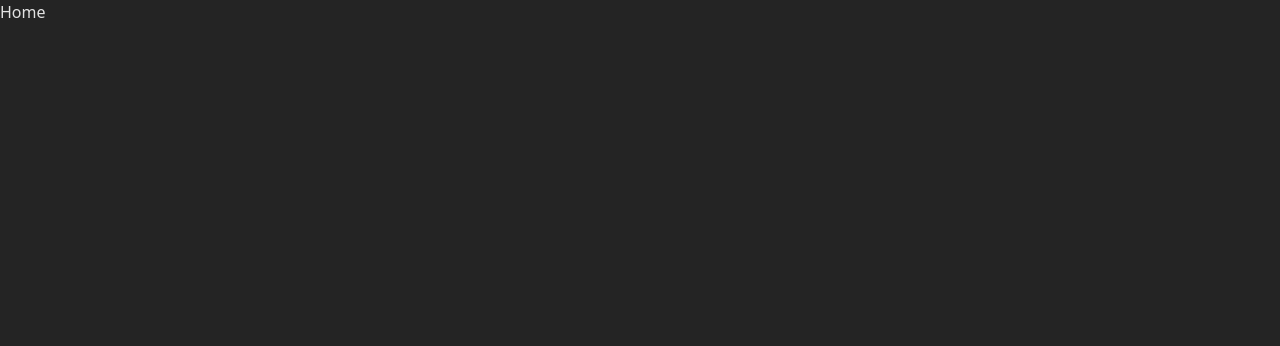
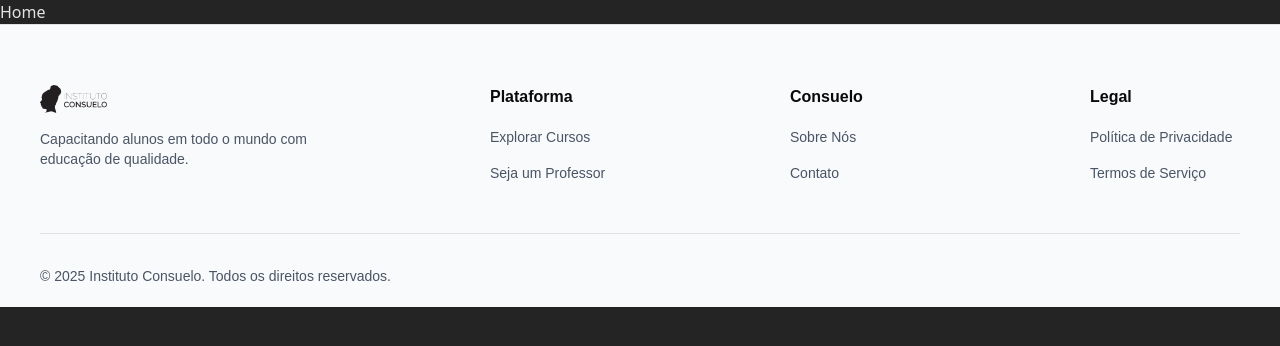
Before and after one commit to Edutech-Instituto-Consuelo/frontend, a React (Vite) app: page / in a window 1280 px wide. Shown: the top 346 px of the page. Built offline with nearby package versions, Linux system fonts and the light colour scheme.

Commit message:
feat: integração do footer no app e logo

```diff
--- a/src/App.tsx
+++ b/src/App.tsx
@@ -3,6 +3,7 @@ import Home from "./pages/Home";
 import Login from "./pages/Login";
 import Register from "./pages/Register";
 import NotFound from "./pages/NotFound";
+import Footer from "./components/Footer/footer";
 
 export default function App() {
     return (
@@ -14,6 +15,7 @@ export default function App() {
 
                 <Route path="*" element={<NotFound />} />
             </Routes>
+            <Footer />
         </div>
     );
 }
```
Also changed, not shown: src/assets/logo.png (added).
